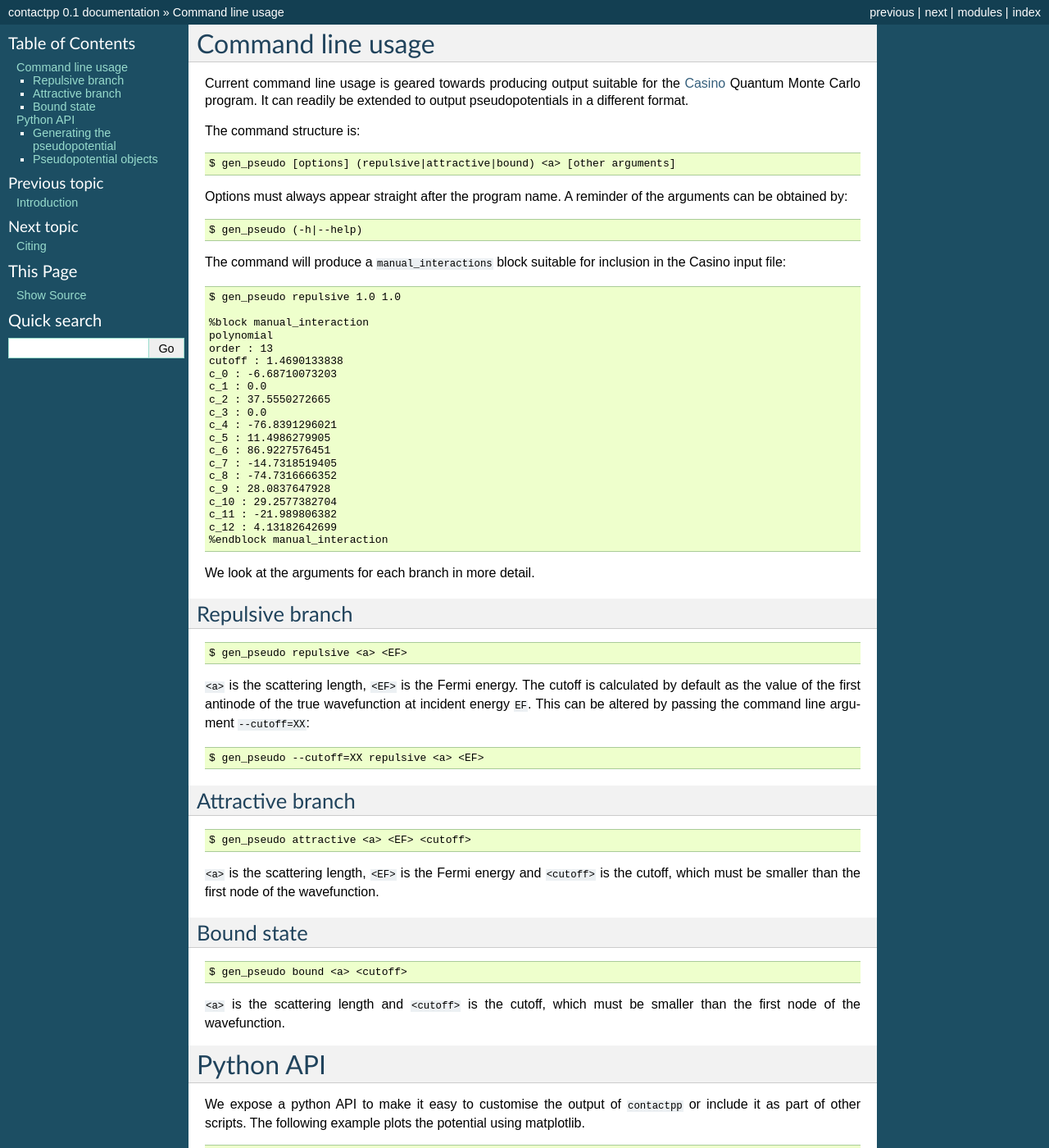
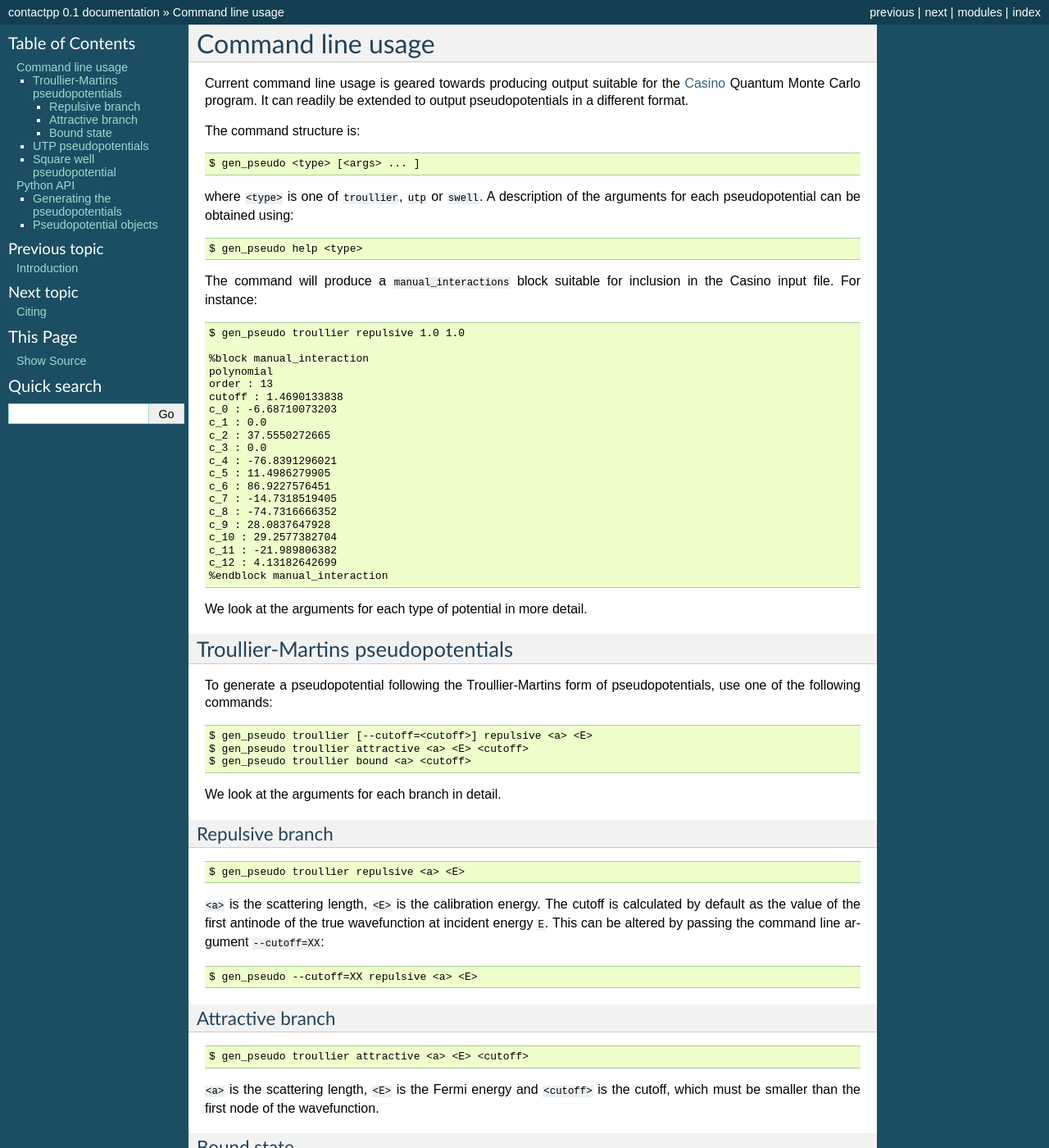
Before and after one commit to pbugnion/contactpp, a Sphinx documentation site: the page built from docs/source/usage.rst, in a window 1280 px wide and 1400 px high. Shown: the whole window at 82% size. Built offline with Sphinx 7.4.7, drawn with Linux system fonts in a browser that asks for light colours; some of the changed text lies outside the part shown.

Commit message:
DOC: Overhauled usage documentation.
The usage documentation was very out-of-date. This commit adds
information about UTP and square well pseudopotentials and fixes the
information about Troullier pseudopotentials.

```diff
--- a/docs/source/introduction.rst
+++ b/docs/source/introduction.rst
@@ -8,8 +8,7 @@
 negative scattering lengths. This program currently only offers
 norm-conserving pseudopotentials in the form detailed by Troullier and Martins.
 
-The formalism is detailed in [BNC]_.
+The formalism is detailed in [BLNC]_.
 
-.. [BNC] P. O. Bugnion, R. J. Needs and G. J. Conduit,
+.. [BLNC] P. O. Bugnion, P. López Ríos, R. J. Needs and G. J. Conduit,
       High-fidelity pseudopotentials for the contact interaction.
-      arXiv:1234.5678
--- a/docs/source/usage.rst
+++ b/docs/source/usage.rst
@@ -8,17 +8,17 @@
 
 The command structure is::
 
-    $ gen_pseudo [options] (repulsive|attractive|bound) <a> [other arguments]
+    $ gen_pseudo <type> [<args> ... ]
 
-Options must always appear straight after the program name. A reminder of the
-arguments can be obtained by::
+where ``<type>`` is one of ``troullier``, ``utp`` or ``swell``. A description
+of the arguments for each pseudopotential can be obtained using::
 
-    $ gen_pseudo (-h|--help)
+    $ gen_pseudo help <type>
 
 The command will produce a ``manual_interactions`` block suitable for
-inclusion in the Casino input file::
+inclusion in the Casino input file. For instance::
 
-    $ gen_pseudo repulsive 1.0 1.0
+    $ gen_pseudo troullier repulsive 1.0 1.0
 
     %block manual_interaction
     polynomial
@@ -39,49 +39,110 @@
     c_12 : 4.13182642699
     %endblock manual_interaction
 
-We look at the arguments for each branch in more detail.
+
+We look at the arguments for each type of potential in more detail.
+
+Troullier-Martins pseudopotentials
+----------------------------------
+
+To generate a pseudopotential following the Troullier-Martins form of
+pseudopotentials, use one of the following commands::
+
+    $ gen_pseudo troullier [--cutoff=<cutoff>] repulsive <a> <E>
+    $ gen_pseudo troullier attractive <a> <E> <cutoff>
+    $ gen_pseudo troullier bound <a> <cutoff>
+
+We look at the arguments for each branch in detail.
 
 Repulsive branch
-----------------
+++++++++++++++++
 
 ::
 
-    $ gen_pseudo repulsive <a> <EF>
+    $ gen_pseudo troullier repulsive <a> <E>
 
-``<a>`` is the scattering length, ``<EF>`` is the Fermi energy. The cutoff is
+``<a>`` is the scattering length, ``<E>`` is the calibration energy. The cutoff is
 calculated by default as the value of the first antinode of the true
-wavefunction at incident energy ``EF``. This can be altered by passing the
+wavefunction at incident energy ``E``. This can be altered by passing the
 command line argument ``--cutoff=XX``::
 
-    $ gen_pseudo --cutoff=XX repulsive <a> <EF>
+    $ gen_pseudo --cutoff=XX repulsive <a> <E>
 
 Attractive branch
------------------
++++++++++++++++++
 
 ::
 
-    $ gen_pseudo attractive <a> <EF> <cutoff>
+    $ gen_pseudo troullier attractive <a> <E> <cutoff>
 
-``<a>`` is the scattering length, ``<EF>`` is the Fermi energy and
+``<a>`` is the scattering length, ``<E>`` is the Fermi energy and
 ``<cutoff>`` is the cutoff, which must be smaller than the first node of the
 wavefunction.
 
 Bound state
------------
++++++++++++
 
 ::
 
-    $ gen_pseudo bound <a> <cutoff>
+    $ gen_pseudo troullier bound <a> <cutoff>
 
 ``<a>`` is the scattering length and ``<cutoff>`` is the cutoff, which must
 be smaller than the first node of the wavefunction.
+
+UTP pseudopotentials
+--------------------
+
+To generate a UTP, use one of::
+
+    $ gen_pseudo utp [options] [--cutoff=<cutoff>] repulsive <a> <E>
+    $ gen_pseudo utp [options] attractive <a> <E> <cutoff>
+
+The arguments are identical to those for the relevant branch of the
+Troullier-Martins potential. The optimizer will print convergence information
+as it runs. This can be suppressed by passing ``--quiet`` or ``-q`` as an
+option.
+
+Square well pseudopotential
+---------------------------
+
+To generate a square well or top hat pseudopotential, use::
+
+    $ gen_pseudo swell [--radius=<radius>] [--] <a>
+
+where ``<a>`` is the scattering length, and ``--radius`` is the potential
+radius.
+
+For repulsive potentials, if the radius is unspecified, the code will create a
+pseudopotential with zero effective range.
+
+For attractive potential, the radius must be specified. To indicate a negative
+scattering length, add a double dash ``--`` before the scattering length. For
+instance, to create a square well with scattering length -0.5, use::
+
+    $ gen_pseudo swell --radius=0.3 -- -0.5
+
 
 
 Python API
 ==========
 
-We expose a python API to make it easy to customise the output of ``contactpp`` or include it as part of other scripts. The following example
-plots the potential using matplotlib.
+We expose a python API to make it easy to customise the output of ``contactpp``
+or include it as part of other scripts.
+
+Importing ``contactpp`` exposes three functions:
+
+ * ``contactpp.make_troullier_potential``
+
+ * ``contactpp.make_utp_potential``
+
+ * ``contactpp.make_square_well_potential``
+
+See the API description below for details on the arguments to each of these
+functions.
+
+Each function returns a pseudopotential object. As an example of how to use
+this object, we generate a Troullier-Martins pseudopotential and plot it using
+matplotlib.
 
 .. code-block:: python
 
@@ -93,27 +154,39 @@
             "repulsive",scattering_length=1.0,calibration_energy=1.0)
 
     print pseudopotential.cutoff
-    # 1.4690133838031225
+    # 1.8637284049928018
 
     print pseudopotential.coefficients
-    # [ -6.68710073   0.          37.55502727   0.         -76.8391296
-    # 11.49862799  86.92275765 -14.73185194 -74.73166664  28.08376479
-    # 29.25773827 -21.98980638   4.13182643]
+    # numpy array of coefficients.
 
     rs = np.linspace(0.,2*pseudopotential.cutoff)
     plt.plot(rs, pseudopotential.V(rs))
     plt.show()
 
-Generating the pseudopotential
-------------------------------
+Generating the pseudopotentials
+-------------------------------
 
 .. module:: contactpp
 
 .. autofunction:: make_troullier_potential
 
+.. autofunction:: make_utp_potential
+
+.. autofunction:: make_square_well_potential
+
 Pseudopotential objects
 -----------------------
+
+.. module:: contactpp.troullier
 
 .. autoclass:: TroullierScatteringPotential
 
 .. autoclass:: TroullierBoundPotential
+
+.. module:: contactpp.utp
+
+.. autoclass:: UTPPotential
+
+.. module:: contactpp.swell
+
+.. autoclass:: SquareWellPotential
```
Also changed, not shown: README.rst (+7 -16 lines).
